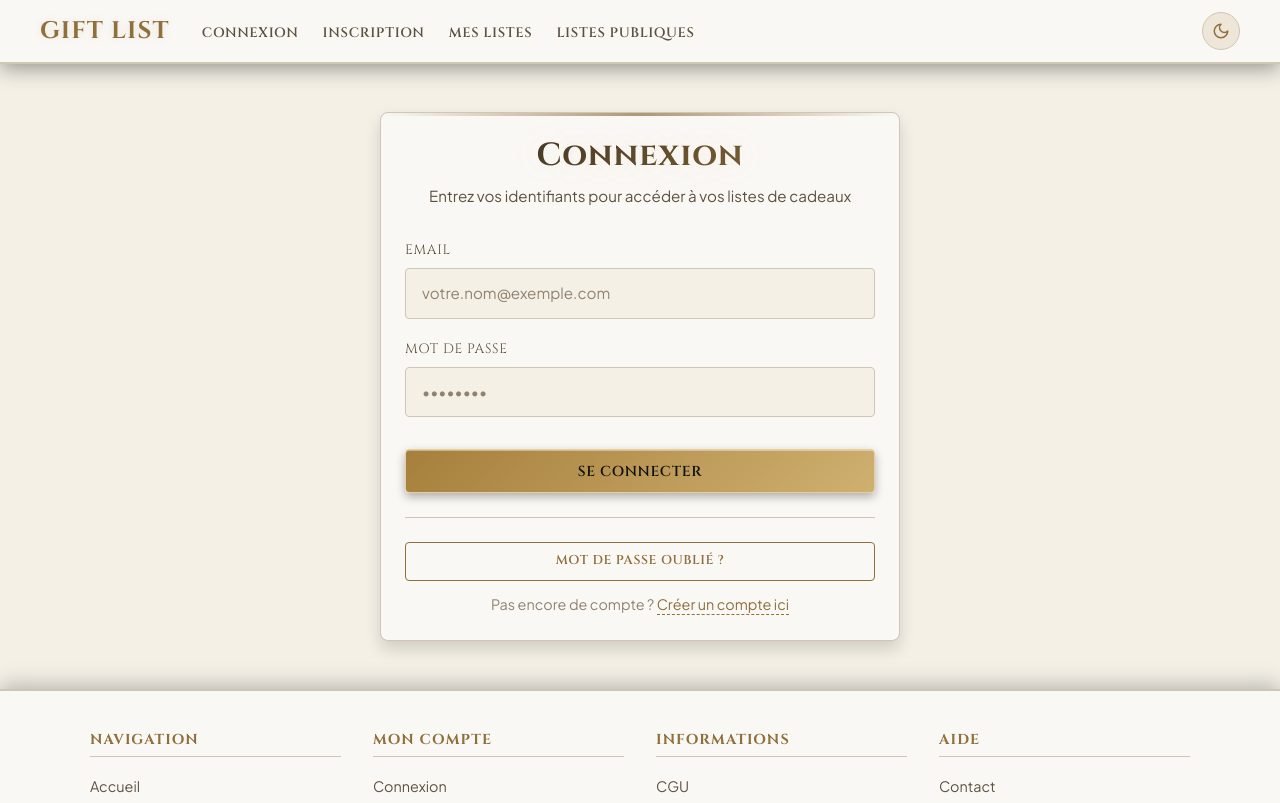
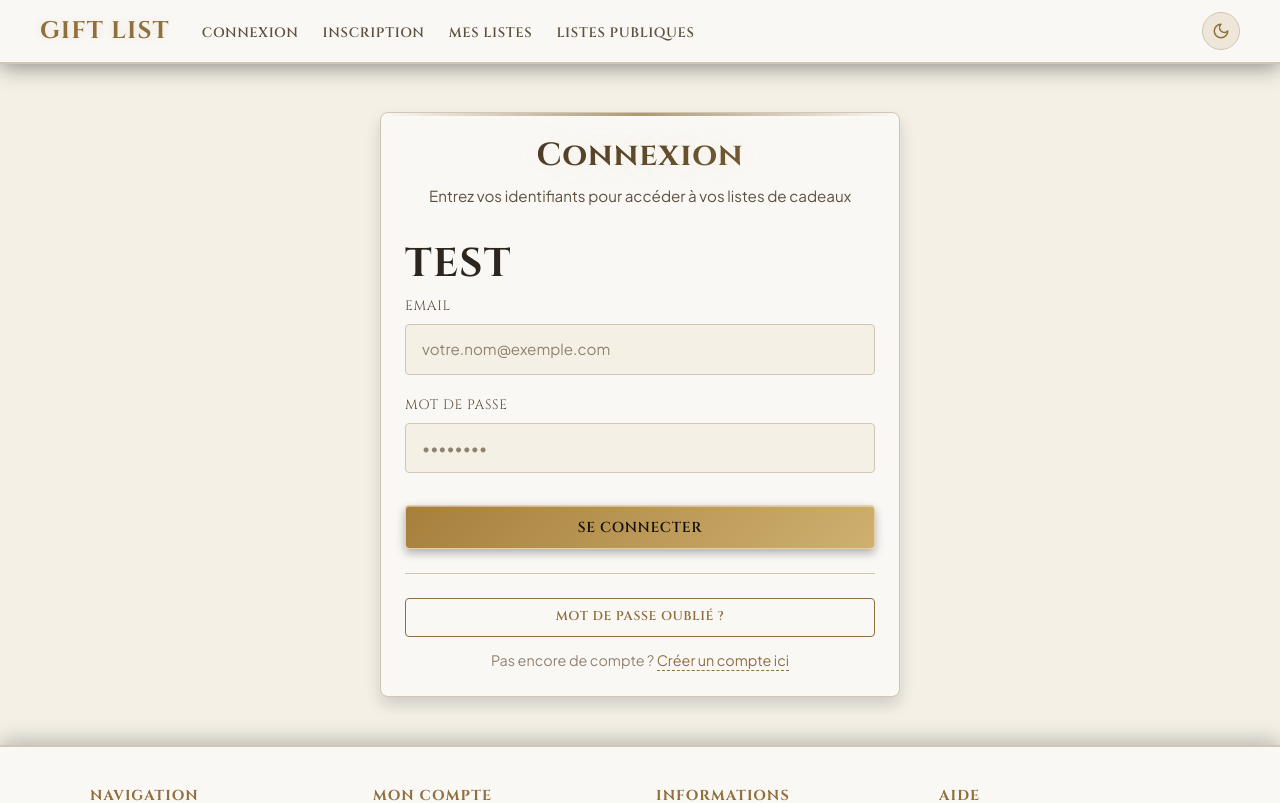
Before and after one commit to Tenalic/gift-list-manager, a React (Vite) app: page /connexion in a window 1280 px wide. Shown: the top 803 px of the page. Built offline with nearby package versions, Linux system fonts and the light colour scheme; no server answers.

Commit message:
test github action

```diff
--- a/src/pages/Connexion.tsx
+++ b/src/pages/Connexion.tsx
@@ -23,6 +23,7 @@ export default function Connexion() {
               Entrez vos identifiants pour accéder à vos listes de cadeaux
             </p>
           </header>
+          <h1>TEST</h1>
 
           <form onSubmit={handleConnexion}>
             <div className="form-gaming-group">
```
